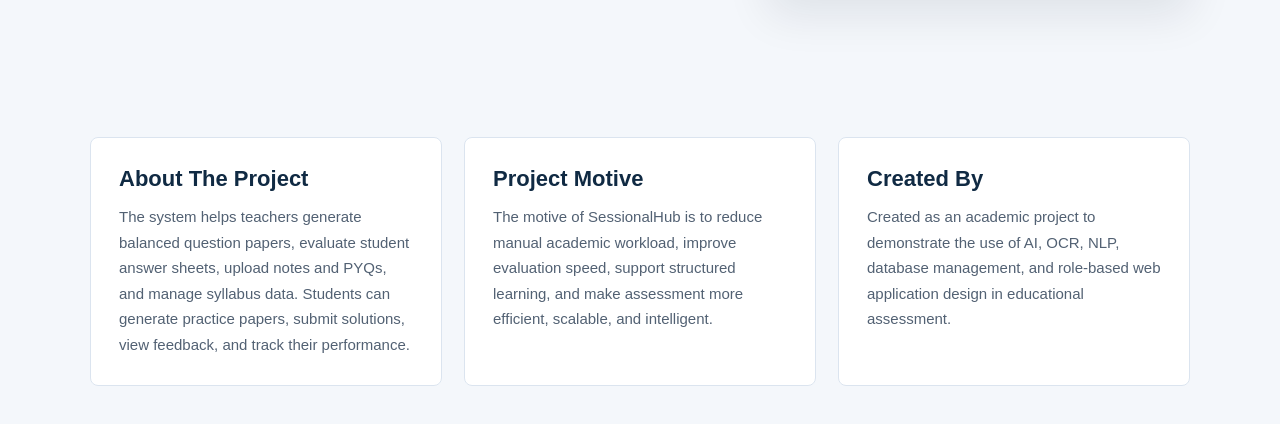
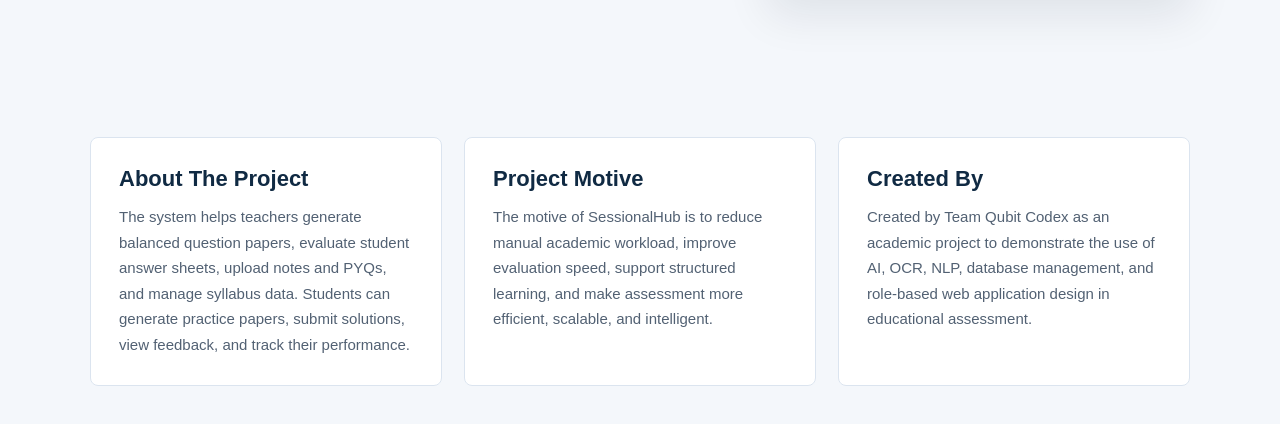
Before and after one commit to Yashsri07/SessionalHub, a plain HTML site: page frontend/index.html in a window 1280 px wide. Shown: the part 670-1094 px from the top of the page. Drawn offline with Linux system fonts and the light colour scheme.

Commit message:
update index.html created by section

```diff
--- a/frontend/index.html
+++ b/frontend/index.html
@@ -80,7 +80,7 @@
             <article class="info-block">
                 <h2>Created By</h2>
                 <p>
-                    Created as an academic project to demonstrate the use of AI, OCR,
+                    Created by Team Qubit Codex as an academic project to demonstrate the use of AI, OCR,
                     NLP, database management, and role-based web application design in
                     educational assessment.
                 </p>
```
